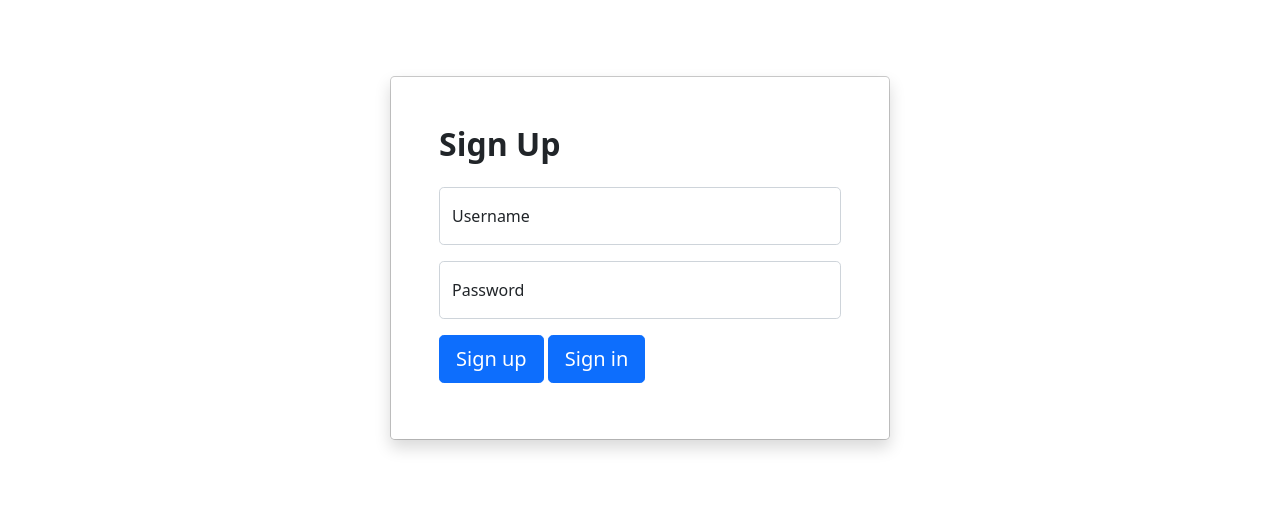
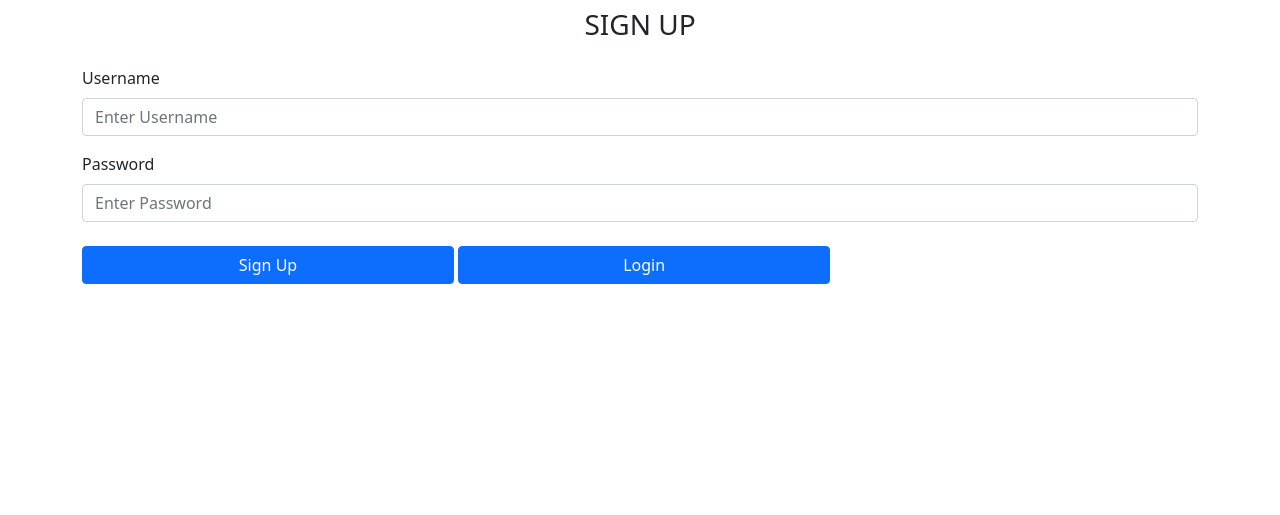
Before and after one commit to Keten991/project_akhir, a Flask app: template templates/signup.html in a window 1280 px wide. Shown: the top 515 px of the page. Run offline with Flask 3, Linux system fonts and the light colour scheme; the template is opened without the code that fills it, so the values that code supplies are empty.

Commit message:
by mualif

```diff
--- a/templates/signup.html
+++ b/templates/signup.html
@@ -1,59 +1,50 @@
 <!DOCTYPE html>
 <html lang="en">
   <head>
-    <meta charset="UTF-8">
-    <meta name="viewport" content="width=device-width, initial-scale=1.0">
+    <meta charset="UTF-8" />
+    <meta name="viewport" content="width=device-width, initial-scale=1.0" />
     <link href="https://cdn.jsdelivr.net/npm/bootstrap@5.1.3/dist/css/bootstrap.min.css" rel="stylesheet" integrity="sha384-1BmE4kWBq78iYhFldvKuhfTAU6auU8tT94WrHftjDbrCEXSU1oBoqyl2QvZ6jIW3" crossorigin="anonymous" />
     <title>Healthy Life</title>
     <script src="https://code.jquery.com/jquery-3.7.1.js" integrity="sha256-eKhayi8LEQwp4NKxN+CfCh+3qOVUtJn3QNZ0TciWLP4=" crossorigin="anonymous"></script>
     <script>
-      $(document).ready(function () {
-
-      });
+      $(document).ready(function () {})
       function register() {
-        let username = $("#username").val();
-        let password = $("#password").val();
+        let username = $('#username').val()
+        let password = $('#password').val()
         $.ajax({
           type: 'POST',
           utl: '/api/sign_up',
           data: {
             username: username,
-            password: password,
+            password: password
           },
-          success: function(response) {
-            if(response.result === 'success'){
-              alert(response.msg);
-            }else {
+          success: function (response) {
+            if (response.result === 'success') {
+              alert(response.msg)
+            } else {
               alert('Failed to sign up !')
             }
           }
         })
-      };
+      }
     </script>
   </head>
-<body>
-    <div class="modal modal-sheet position-static d-block bg-body-secondary p-4 py-md-5" tabindex="-1" role="dialog" id="modalSignin">
-        <div class="modal-dialog" role="document">
-          <div class="modal-content rounded-4 shadow">
-            <div class="modal-header p-5 pb-4 border-bottom-0">
-              <h1 class="fw-bold mb-0 fs-2">Sign Up</h1>
+  <body class="login">
+    <div class="login-form">
+      <h3 class="text-center mt-2 mb-4">SIGN UP</h3>
+      <div class="container">
+        <form>
+          <div class="mb-3">
+            <label class="form-label">Username</label>
+            <input type="text" class="form-control" id="username" placeholder="Enter Username" autocomplete="off" />
           </div>
-
-            <div class="modal-body p-5 pt-0">
-              <form class="">
-                <div class="form-floating mb-3">
-                  <input type="text" class="form-control rounded-3" id="username" placeholder="Username">
-                  <label for="username">Username</label>
+          <div class="mb-3">
+            <label class="form-label">Password</label>
+            <input type="password" class="form-control" id="password" placeholder="Enter Password" />
           </div>
-                <div class="form-floating mb-3">
-                  <input type="password" class="form-control rounded-3" id="password" placeholder="Password">
-                  <label for="password">Password</label>
-                </div>
-                <button class="mb-2 btn btn-lg rounded-3 btn-primary" type="submit" onclick="register()">Sign up</button>
-                <button class="mb-2 btn btn-lg rounded-3 btn-primary" type="submit">Sign in</button>
+          <button type="submit" class="btn btn-primary col-lg-4 col-4 mt-2 mb-3" onclick="register()">Sign Up</button>
+          <button type="submit" class="btn btn-primary col-lg-4 col-4 mt-2 mb-3">Login</button>
         </form>
-            </div>
-          </div>
       </div>
     </div>
   </body>
```
Lines whose indentation alone changed are shown as unchanged.
